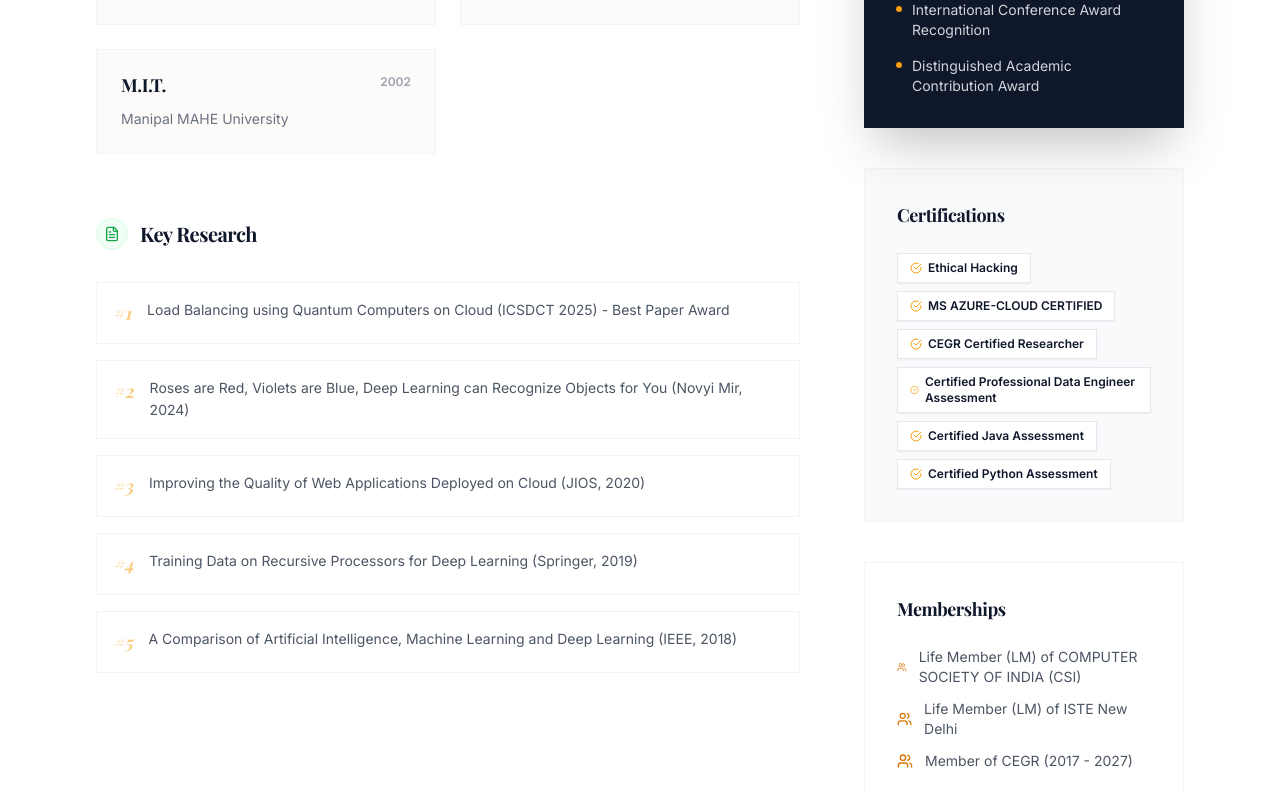
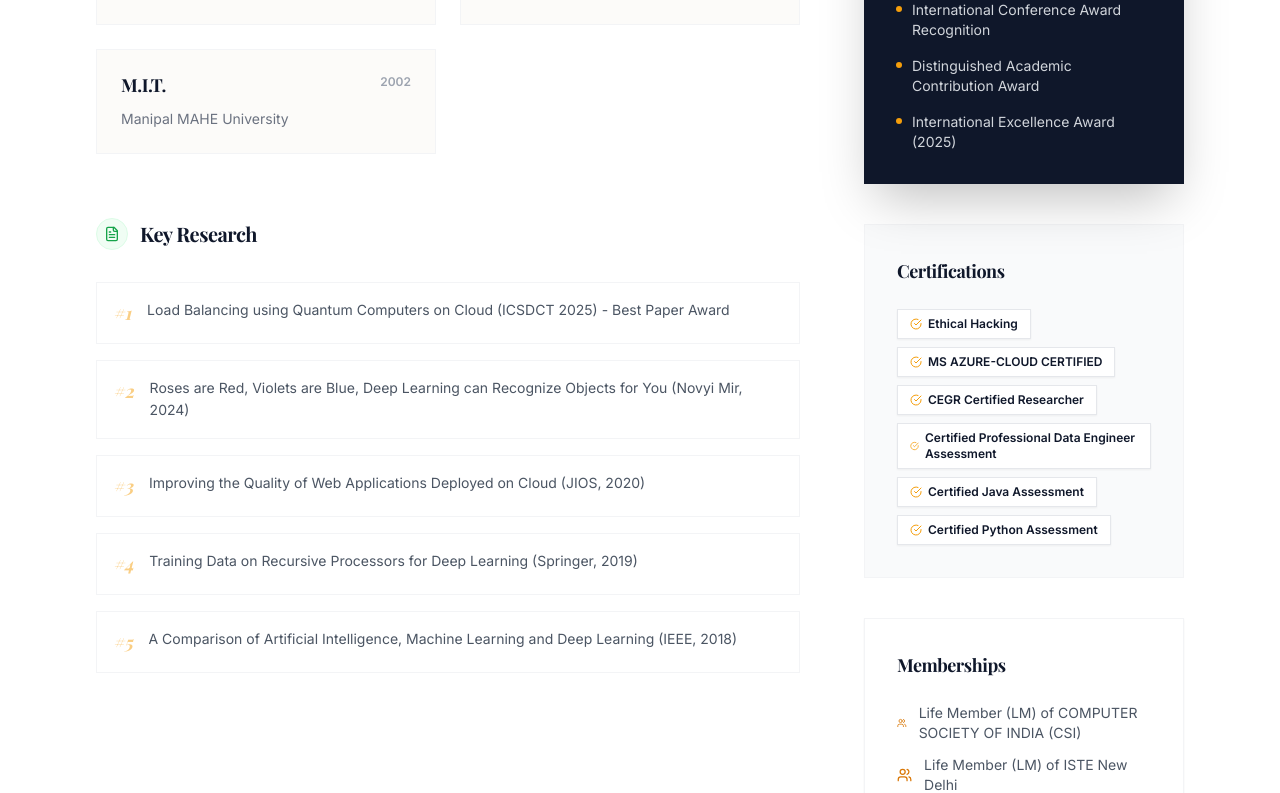
Before and after one commit to rohitsingh-del/Dr.-Rajiv-Chopra, a React (Vite) app: page / in a window 1280 px wide. Shown: the part 4892-5685 px from the top of the page. Built offline with nearby package versions, Linux system fonts and the light colour scheme; a web font is replaced by a local one.

Commit message:
Add new award image (award10.jpg) to data index

```diff
--- a/src/data/index.js
+++ b/src/data/index.js
@@ -179,7 +179,8 @@ export const AWARDS = [
     { title: "Nesin Best Researcher Award (2020)", image: "/awards/award6.png" },
     { title: "IARDO Academic Excellence Award for Best College Teacher (2019)", image: "/awards/award7_sndt.jpg" },
     { title: "International Conference Award Recognition", image: "/awards/award8.jpg" },
-    { title: "Distinguished Academic Contribution Award", image: "/awards/award9.JPG" }
+    { title: "Distinguished Academic Contribution Award", image: "/awards/award9.JPG" },
+    { title: "International Excellence Award (2025)", image: "/awards/award10.jpg" }
 ];
 
 export const RESEARCH = [
```
